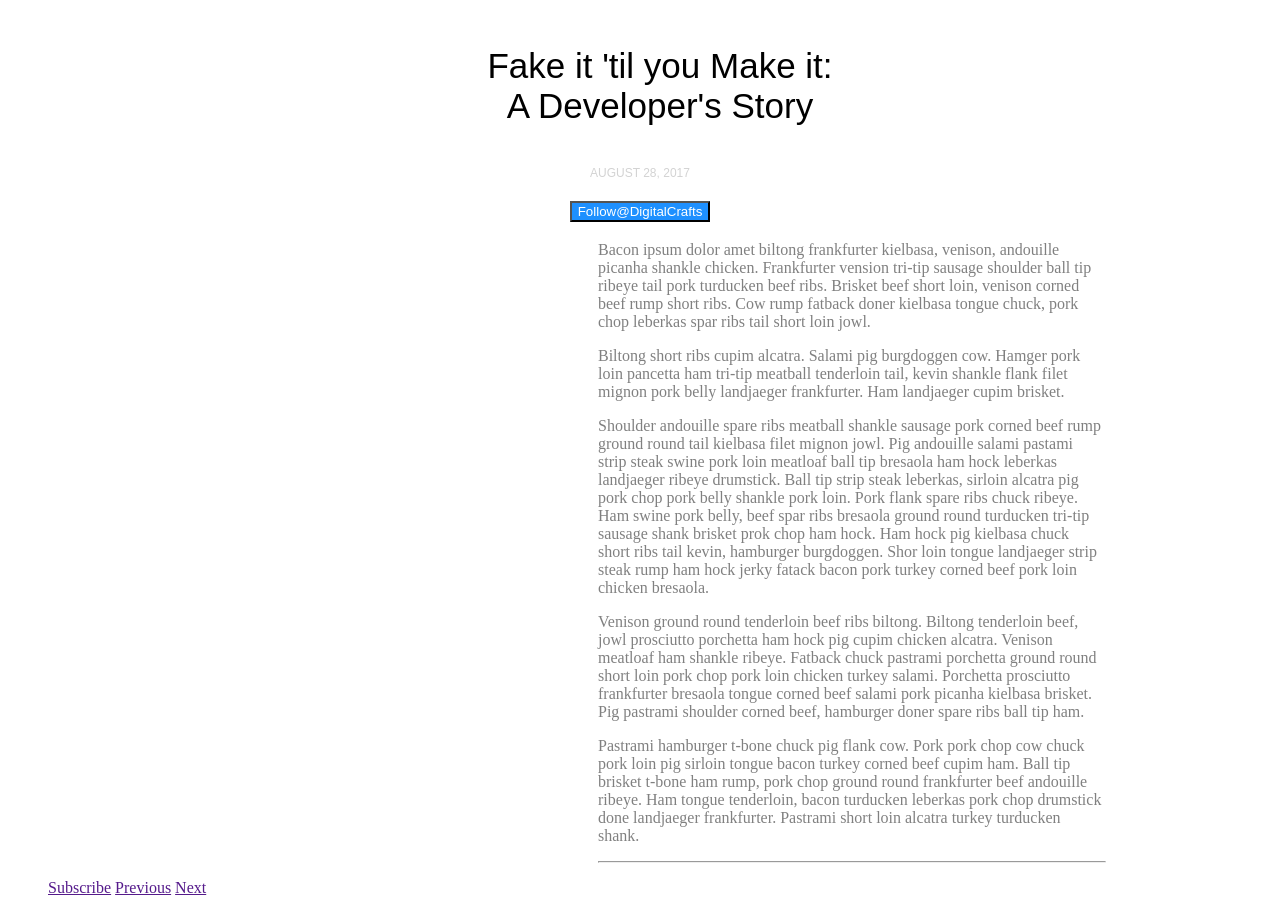
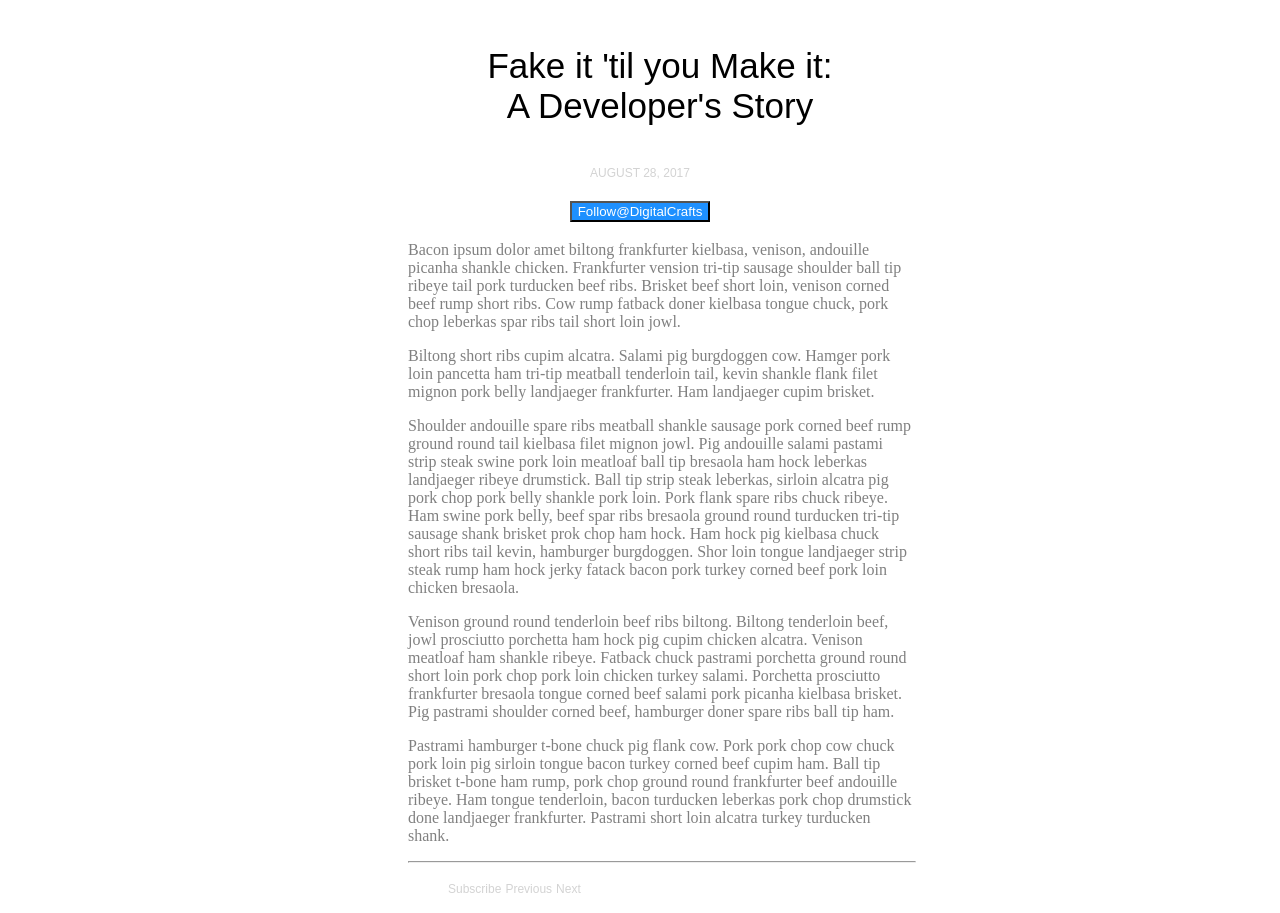
Before and after one commit to rmartinez800/hello-html, a plain HTML site: page html_css_bootcamp/DC_Blog/index.html in a window 1280 px wide. Shown: the part 82-995 px from the top of the page. Drawn offline with Linux system fonts and the light colour scheme.

Commit message:
finished page

```diff
--- a/html_css_bootcamp/DC_Blog/DC_Blog_Style.css
+++ b/html_css_bootcamp/DC_Blog/DC_Blog_Style.css
@@ -44,15 +44,24 @@ div.logo {
 }
 p {
    color: grey;
-   margin-left:590px;
+   margin-left: 400px;
    width: 40%;
    height: 40%;
 }
 hr {
-    margin-left: 590px;
+    margin-left: 400px;
     width: 40%;
     height: 40%;
+}
+.navi{
+    margin-left: 400px;
 }
 .navi li {
     display: inline;
 }
+.navi li a {
+    text-decoration: none;
+    color: lightgrey;
+    font-size: 12px;
+    font-family: Arial, Helvetica, sans-serif;
+}
```
